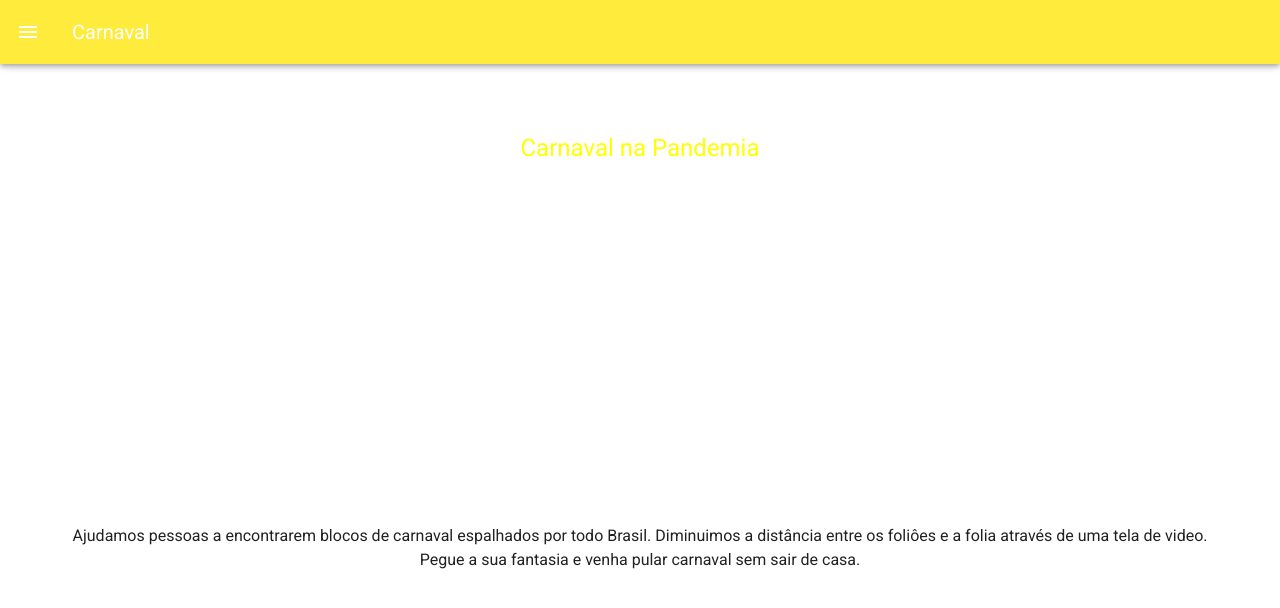
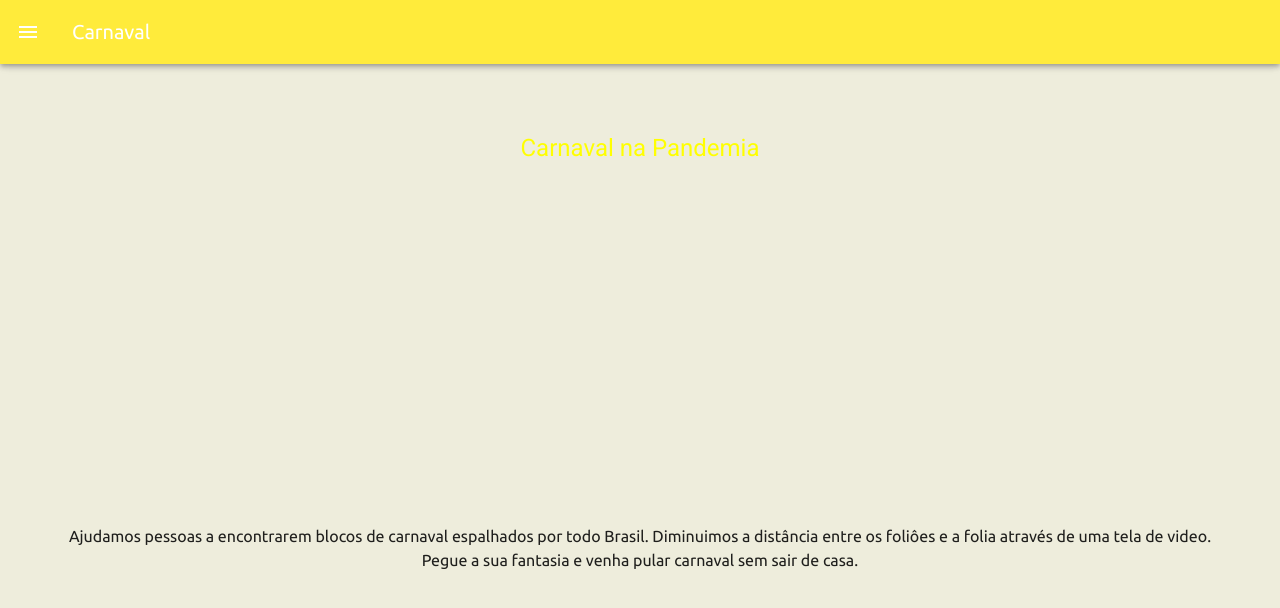
Before and after one commit to matheuspolidoro/iteris_hackathon, a Vue app: page / in a window 1280 px wide. Shown: the top 608 px of the page. Built offline with nearby package versions, Linux system fonts and the light colour scheme.

Commit message:
feat: inclui cor de fundo

```diff
--- a/src/App.vue
+++ b/src/App.vue
@@ -20,6 +20,14 @@
 </script>
 
 <style>
+@import url("https://fonts.googleapis.com/css2?family=Ubuntu&display=swap");
+* {
+  font-family: "Ubuntu", sans-serif !important;
+}
+  #app {
+    background-size: cover;
+    background-color: rgb(238, 237, 220);
+  }
 .link-home {
   color: white !important;
   text-decoration: none;
```
